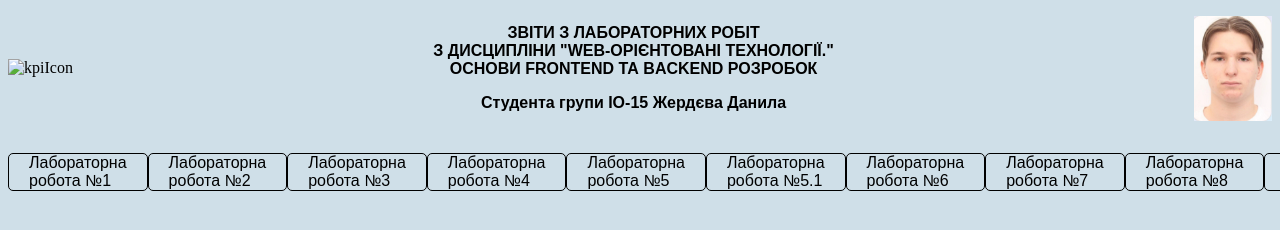
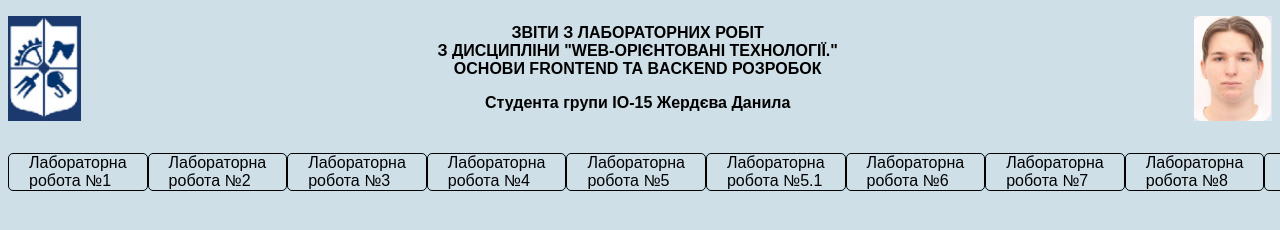
Before and after one commit to ZherdevDanil/webReport, a plain HTML site: page index.html in a window 1280 px wide. Shown: the top 230 px of the page. Drawn offline with Linux system fonts and the light colour scheme.

Commit message:
quick fix

```diff
--- a/css/styles.css
+++ b/css/styles.css
@@ -32,6 +32,11 @@ flex-grow: 1;}
 .my_photo{
     height: 105px;
     width: 60;
+}
+
+.kpi_icon{
+  height: 105px;
+  width: 60;
 }
 
 .labs {
--- a/index.html
+++ b/index.html
@@ -8,7 +8,7 @@
 </head>
 <body>
     <header class="title">
-        <img class="kpi_icon" src="images/kpi.png" alt="kpiIcon" />
+        <img class="kpi_icon" src="images/kpi.jpeg" alt="kpiIcon" />
 
         <div class="title-text">
             <p>
```
Also changed, not shown: lab1/1lab.html (+1 -1 lines).
